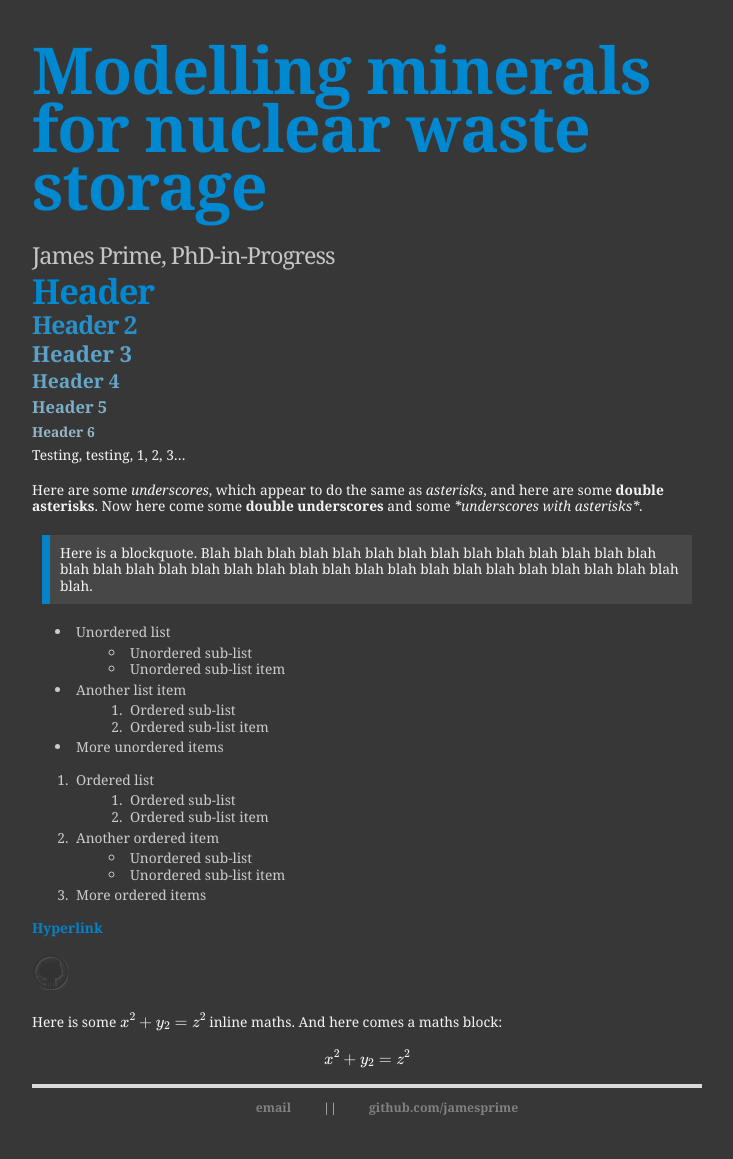
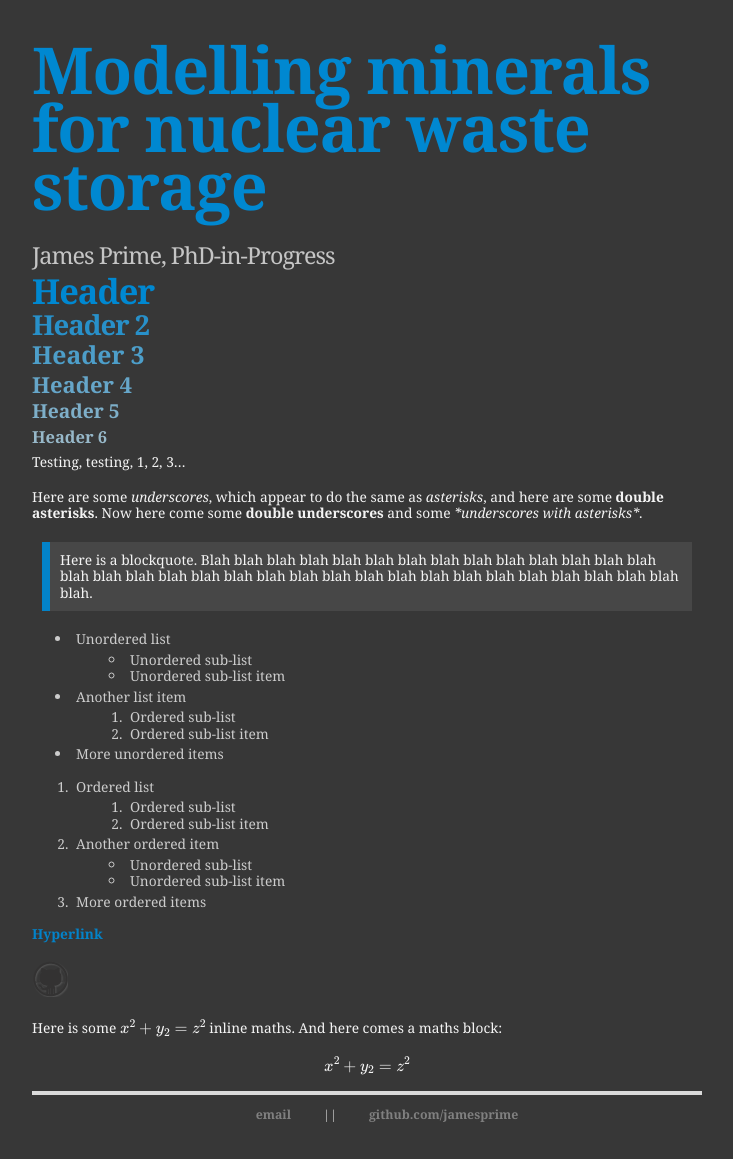
Before and after one commit to jamesprime/jamesprime.github.io, a Jekyll site: the page built from _pages/test/index.md, in a window 1280 px wide. Shown: the whole page, without its empty margins (273-1006 px from the left). Built offline with Jekyll 4.4.1, drawn with Linux system fonts in a browser that asks for light colours; nearby versions of some CDN libraries; formulas are drawn with MathJax 3.

Commit message:
Updated _sass/uberduper.scss
Next attempt to improve contrast of uberduper-esque heading colours, this time by increasing font-size of h3, h4, h5, and h6

```diff
--- a/_sass/uberduper.scss
+++ b/_sass/uberduper.scss
@@ -33,7 +33,7 @@ h1 {
 h2 {
     // border-bottom: 1px dashed #e5e5e5;
     color: #2890c9; // Originally #1E8DC9; changed based on contrast-related recommendations from http://webaim.org/resources/contrastchecker/, then #1f92d1, then #1c8cc9
-    font-size: 1.8em; // Originally 1.7em; default is 1.5em
+    font-size: 2em; // Originally 1.7em; default is 1.5em
     font-weight: bold;
     letter-spacing: -1px;
     margin: .5em 0;
@@ -42,8 +42,8 @@ h2 {
 
 h3 {
     // border-bottom: 1px dotted #e5e5e5;
-    color: #5aa2c9; // Originally #fba919, then #3C98C9, then #3e9dd1, then #3495c9, then #4d9ec9
-    font-size: 1.6em; // Originally 1.4em; default is 1.17em
+    color: #4d9ec9; // Originally #fba919, then #3C98C9, then #3e9dd1, then #3495c9, then #4d9ec9, then #5aa2c9
+    font-size: 1.8em; // Originally 1.4em; default is 1.17em
     font-weight: bold;
     margin: .5em 0; // Originally 10px 0 8px
     // padding: 1px 2px 4px 0;
@@ -51,19 +51,19 @@ h3 {
 
 h4 {
     color: #66a6c9; // Originally #23af4c, then #5AA3C9, then #5ea8d1, then #4d9ec9
-    font-size: 1.4em; // Default is 1em
+    font-size: 1.6em; // Default is 1em
     margin: .5em 0;
 }
 
 h5 {
     color: #7eafc9; // Originally #79AEC9, then #7db3d1, then #66a6c9
-    font-size: 1.2em; // Default is .83em
+    font-size: 1.4em; // Default is .83em
     margin: .5em 0;
 }
 
 h6 {
     color: #97b8c9; // Originally #97B8C9, then #9cbed1, then #7eafc9
-    font-size: 1em; // Default is .67em
+    font-size: 1.2em; // Default is .67em
     margin: .5em 0;
 }
 
```
